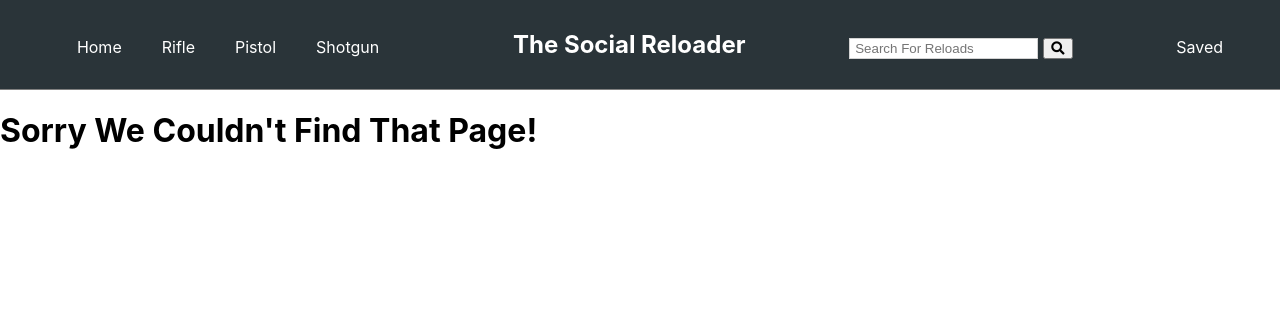
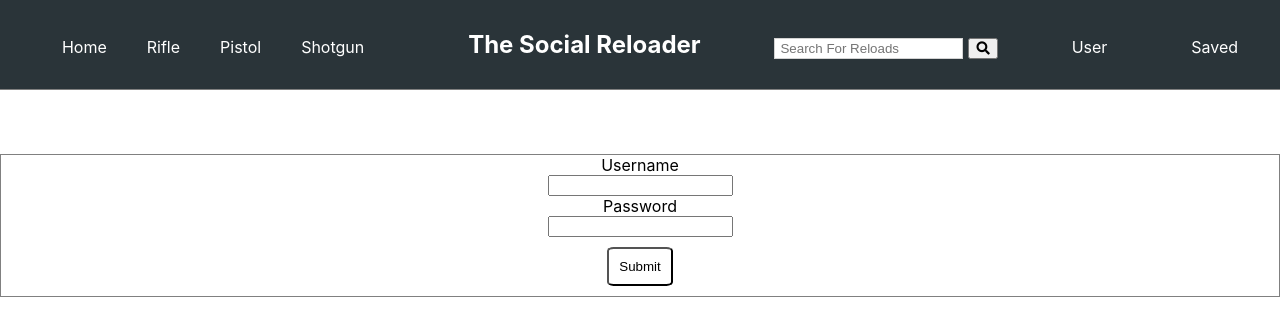
Before and after one commit to AlecStein44/The-Social-Reloader-React, a React (Create React App) app: page /login in a window 1280 px wide. Shown: the top 336 px of the page. Built offline with nearby package versions, Linux system fonts and the light colour scheme.

Commit message:
Add files via upload

```diff
--- a/src/App.css
+++ b/src/App.css
@@ -92,6 +92,14 @@ a {
   align-items: center;
   border: solid grey 1px;
   margin-top: 5%;
+}
+
+.log-matcherror-none {
+  display: none;
+}
+
+.log-matcherror {
+  color: red
 }
 
 @media only screen and (min-width: 1200px) {
--- a/src/App.js
+++ b/src/App.js
@@ -12,11 +12,15 @@ import RiflePost from './components/RiflePost';
 import PistolPost from './components/PistolPost';
 import ShotgunPost from './components/ShotgunPost';
 import SignUp from './components/SignUp';
+import LogIn from './components/LogIn';
 import DataPage from './components/DataPage';
 import Search from './components/Search';
+import User from './components/User';
 import './App.css';
 /*function App = () => {}*/
 class App extends React.Component {
+
+
   render() {
     return (
       <BrowserRouter>
@@ -32,8 +36,10 @@ class App extends React.Component {
                   <Route path="/pistolpost" component={PistolPost} />
                   <Route path="/shotgunpost" component={ShotgunPost} />
                   <Route path="/signup" component={SignUp} />
+                  <Route path="/login" component={LogIn} />
                   <Route path="/data" component={DataPage} />
                   <Route path="/search" component={Search} />
+                  <Route path="/user" component={User} />
                   <Route component={ErrorPage} />
               </Switch>
       </BrowserRouter>
--- a/src/components/Header.js
+++ b/src/components/Header.js
@@ -33,6 +33,7 @@ class Header extends React.Component {
                             <input type="text" placeholder="Search For Reloads" className="search" value={this.state.inputValue} onChange={evt => this.updateInputValue(evt)} />
                             <button type="submit" ><i class="fa fa-search"></i></button>
                 </form>
+                <Link to="/user" className="header-a">User</Link>
                 <Link to="/saved" className="header-a">Saved</Link>
             </header>
         )
--- a/src/components/Landing.js
+++ b/src/components/Landing.js
@@ -10,7 +10,7 @@ class Landing extends React.Component {
                 <main className="landing-main">
                     <div className="landing-div">
                         <h2 className="landing-h2">Welcome to The Social Reloader!</h2>
-                        <p className="landing-p">To get started just press start and you will be brought to the home page. At the home page you can browse through random data or pick one of the catagories of firearms on header. To save particular just click on the reload name and scroll and then click the save button on the bottom of the page then to see your saved reload data just click saved on the header bar. Searching is easily done by typing the name of the reload you want to search on the header and then click the magnifying glass.  </p>
+                        <p className="landing-p">All Loads are user submitted so remember to always start with the minimum load from your respected reloading manual!  </p>
                         <Link to="/home" className="landing-start">Start!</Link>
                     </div>
                 </main>
--- /dev/null
+++ b/src/components/LogIn.js
@@ -0,0 +1,67 @@
+import React from 'react';
+
+
+
+class LogIn extends React.Component {
+    constructor (props) {
+        super(props);
+        this.state = {
+            username: '',
+            password: '',
+            dataStorage: null,
+            success: false
+        }
+        this.handleSubmit = this.handleSubmit.bind(this)
+    }
+
+    handleChange(e) {
+        this.setState({
+            username: e.target.value,
+            password: e.target.value
+        })
+    }
+//window.location.href = `/search?search=${this.state.inputValue}
+    handleSubmit(e) {
+        e.preventDefault()
+        fetch(`https://the-social-reloader-server.herokuapp.com/login?username=${this.state.username}&password=${this.state.password}`)
+        .then(response => response.json())
+        .then(data =>
+          this.handleData(data)
+        )
+    }
+
+    handleData(data) {
+        this.setState({
+            dataStorage: data
+        })
+        if(this.state.dataStorage.length !== 0) {
+            return(
+                this.setState({
+                    success: true
+                }),
+                document.getElementById("log-matcherror-id").classList.remove('log-matcherror'),
+                document.getElementById("log-matcherror-id").classList.add('log-matcherror-none')
+            )
+        } else {
+            return (
+                document.getElementById("log-matcherror-id").classList.add('log-matcherror'),
+                document.getElementById("log-matcherror-id").classList.remove('log-matcherror-none')
+            )
+        }
+    }
+
+    render() {
+        return(
+            <form className="Log-Form" onSubmit={this.handleSubmit} ref={(form) => { this.form = form }}>
+                <label className="log-matcherror-none" id="log-matcherror-id">Your Username or Password is Incorrect</label>
+                <label className="Log-Label">Username</label>
+                <input type="text" className="Log-Input" onChange={ e => this.setState({ username : e.target.value }) } required/>
+                <label className="Log-Label">Password</label>
+                <input type="password" className="Log-Input" onChange={ e => this.setState({ password : e.target.value }) } required/>
+                {this.state.success ? <p className="sign-submitted">Success!</p> : <input type="submit" className="submit" />}
+            </form>
+        )
+    }
+}
+
+export default LogIn;
--- a/src/components/Saved.js
+++ b/src/components/Saved.js
@@ -1,5 +1,4 @@
 import React from 'react';
-import Header from './Header';
 import ContPistolRifle from './ContPistolRifle';
 import ContShotgun from './ContShotgun';
 
@@ -29,7 +28,7 @@ class Saved extends React.Component {
         if(localStorage.getItem('item') !== null) {
             let getItem = localStorage.getItem('item')
             let savedData = getItem.split(" ")
-            let finalData = data.filter(data => savedData.find(data2 => data.id == data2))
+            let finalData = data.filter(data => savedData.find(data2 => data.id === data2))
             let riflePistolArr = []
             let shotgun = []
             finalData.map(data => {
--- a/src/components/Shotgun.js
+++ b/src/components/Shotgun.js
@@ -18,7 +18,7 @@ class Shotgun extends React.Component {
         this.setState({
             results: data
         })
-      );
+      )
     }
 
     render() {
--- a/src/components/SignUp.js
+++ b/src/components/SignUp.js
@@ -9,9 +9,20 @@ class SignUp extends React.Component {
             email: '',
             username: '',
             password: '',
-            submitted: false
+            submitted: false,
+            userdata: {}
         }
         this.handleSubmit = this.handleSubmit.bind(this)
+    }
+
+    componentDidMount() {
+        fetch(`https://the-social-reloader-server.herokuapp.com/escheck`)
+      .then(response => response.json())
+      .then(data =>
+        this.setState({
+            userdata: data
+        })
+      )
     }
 
     handleChange(e) {
@@ -29,33 +40,33 @@ class SignUp extends React.Component {
         formData.append('email', this.state.email )
         formData.append('username', this.state.username )
         formData.append('password', this.state.password )
-        fetch(`https://the-social-reloader-server.herokuapp.com/signup`, {
-            method: 'POST',
-            body: formData
-        })
-        .then((data) => {
-            if(data.status == 200) {
-                console.log(data)
-                this.setState({
+        for (let i = 0; i < this.state.userdata.length; i++) {
+            if(this.state.email !== this.state.userdata[i].email || this.state.username !== this.state.userdata[i].username) {
+                return fetch(`https://the-social-reloader-server.herokuapp.com/signup`, {
+                    method: 'POST',
+                    body: formData
+                })
+                .then(() => this.setState({
                     submitted: true
-                })
+                }))
+                .then(() => window.location.assign("http://localhost:3000/login"))
+                .then(() => this.form.reset())
+                .catch(function (error) {
+                    console.log('Request failure: ', error);
+                });
             } else {
-                alert('This Email or Username Already Exists')
+                return(
+                    document.getElementById("log-matcherror-id").classList.add('log-matcherror'),
+                    document.getElementById("log-matcherror-id").classList.remove('log-matcherror-none')
+                )
             }
-        })
-        /*.then(() => this.setState({
-            submitted: true
-        }))*/
-        //.then(() => window.location.assign("http://localhost:3000/login"))
-        .then(() => this.form.reset())
-        .catch(function (error) {
-          console.log('Request failure: ', error);
-        });
+        }
     }
 
     render() {
         return(
             <form className="Log-Form" onSubmit={this.handleSubmit} ref={(form) => { this.form = form }}>
+                <label className="log-matcherror-none" id="log-matcherror-id">This Email or Username Already Exist</label>
                 <label className="Log-Label">Email</label>
                 <input type="text" className="Log-Input" onChange={ e => this.setState({ email : e.target.value }) } required/>
                 <label className="Log-Label">Username</label>
```
Also changed, not shown: src/components/User.js (added, +21 -0 lines).
